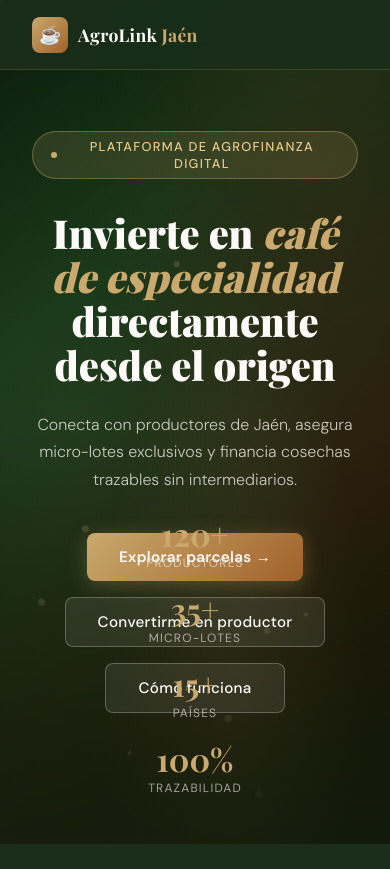
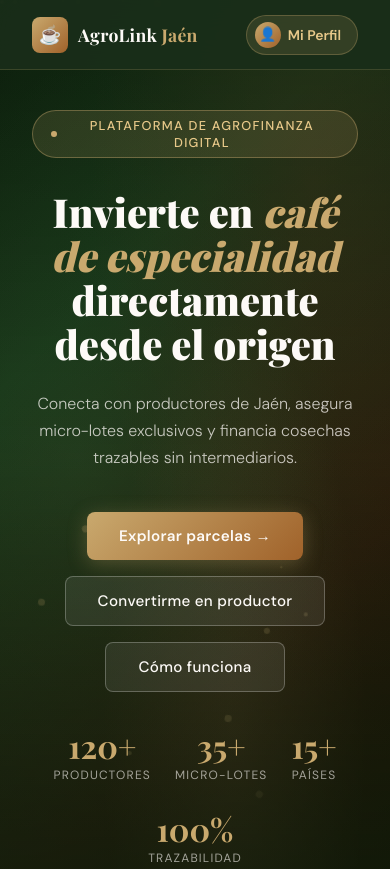
Before and after one commit to Sebastian8918/pagina-innova-modificada, a plain HTML site: page index.html in a window 390 px wide. Shown: the top 869 px of the page. Drawn offline with nearby package versions, Linux system fonts and the light colour scheme; a web font is replaced by a local one.

Commit message:
Add files via upload

```diff
--- a/index.html
+++ b/index.html
@@ -68,6 +68,11 @@ input,select,textarea{font-family:var(--fb)}
 .hero-subtitle{font-size:clamp(1rem,2vw,1.25rem);color:rgba(253,250,247,.75);max-width:650px;margin:0 auto 2.5rem;line-height:1.7;font-weight:300;animation:fadeInUp .8s ease .4s both}
 .hero-actions{display:flex;gap:1rem;justify-content:center;flex-wrap:wrap;animation:fadeInUp .8s ease .6s both}
 .hero-stats{position:absolute;bottom:3rem;left:0;right:0;display:flex;justify-content:center;gap:4rem;animation:fadeInUp .8s ease .8s both;z-index:2}
+@media(max-width:600px){
+  .hero{height:auto;min-height:100vh;padding-bottom:3rem;flex-direction:column;justify-content:center;align-items:center;padding-top:70px}
+  .hero-content{padding-top:2.5rem;padding-bottom:0}
+  .hero-stats{position:static;margin-top:2rem;gap:1.5rem;flex-wrap:wrap;padding:0 1rem;justify-content:center;width:100%}
+}
 .hero-stat{text-align:center}
 .hero-stat-num{font-family:var(--fd);font-size:2rem;font-weight:700;color:var(--gold)}
 .hero-stat-label{font-size:.75rem;color:rgba(253,250,247,.6);text-transform:uppercase;letter-spacing:.1em}
@@ -481,7 +486,6 @@ input,select,textarea{font-family:var(--fb)}
 /* ============================================================ RESPONSIVE */
 @media(max-width:768px){
   .nav-links{display:none}
-  .hero-stats{gap:2rem}
   .benefits-grid{grid-template-columns:1fr}
   .metrics-grid{grid-template-columns:repeat(2,1fr)}
   .testimonials-grid{grid-template-columns:1fr}
@@ -499,7 +503,6 @@ input,select,textarea{font-family:var(--fb)}
 }
 @media(max-width:480px){
   .parcelas-grid{grid-template-columns:1fr;padding:1.5rem}
-  .hero-stats{flex-direction:column;gap:1rem}
   .metrics-grid{grid-template-columns:1fr 1fr}
   .kpi-grid{grid-template-columns:1fr 1fr}
 }
@@ -568,13 +571,11 @@ input,select,textarea{font-family:var(--fb)}
     <li><a onclick="scrollToSection('productores')">Productores</a></li>
     <li><a onclick="scrollToSection('contacto')">Contacto</a></li>
     <li><a class="nav-cta" onclick="showPage('productor')">Unirse →</a></li>
-    <li>
-      <div class="nav-perfil-btn" onclick="showPage('perfil')">
-        <div class="nav-perfil-avatar">👤</div>
-        Mi Perfil
-      </div>
-    </li>
   </ul>
+  <div class="nav-perfil-btn" onclick="showPage('perfil')">
+    <div class="nav-perfil-avatar">👤</div>
+    Mi Perfil
+  </div>
 </nav>
 
 <!-- ============================================================ HOME PAGE -->
```
